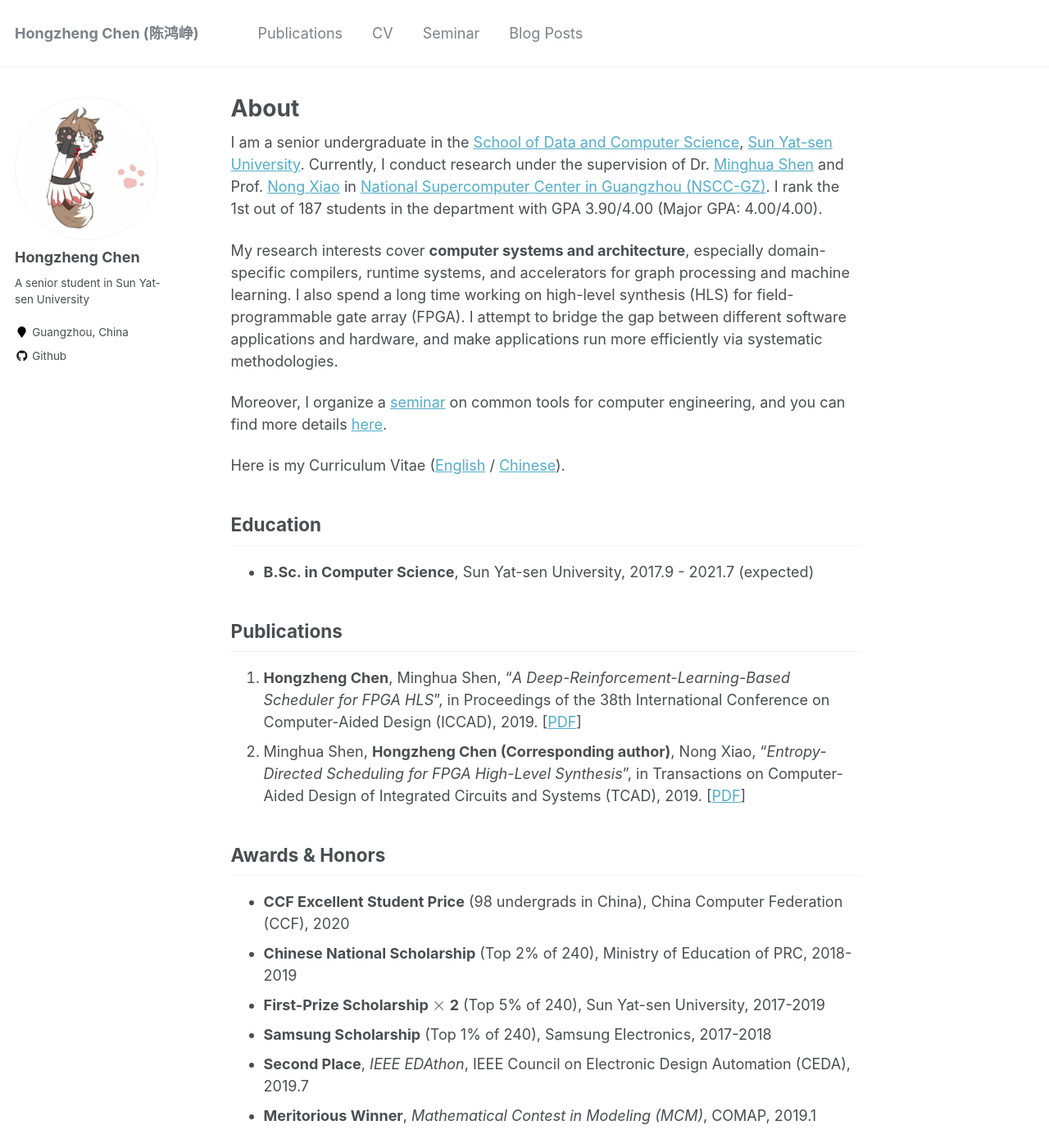
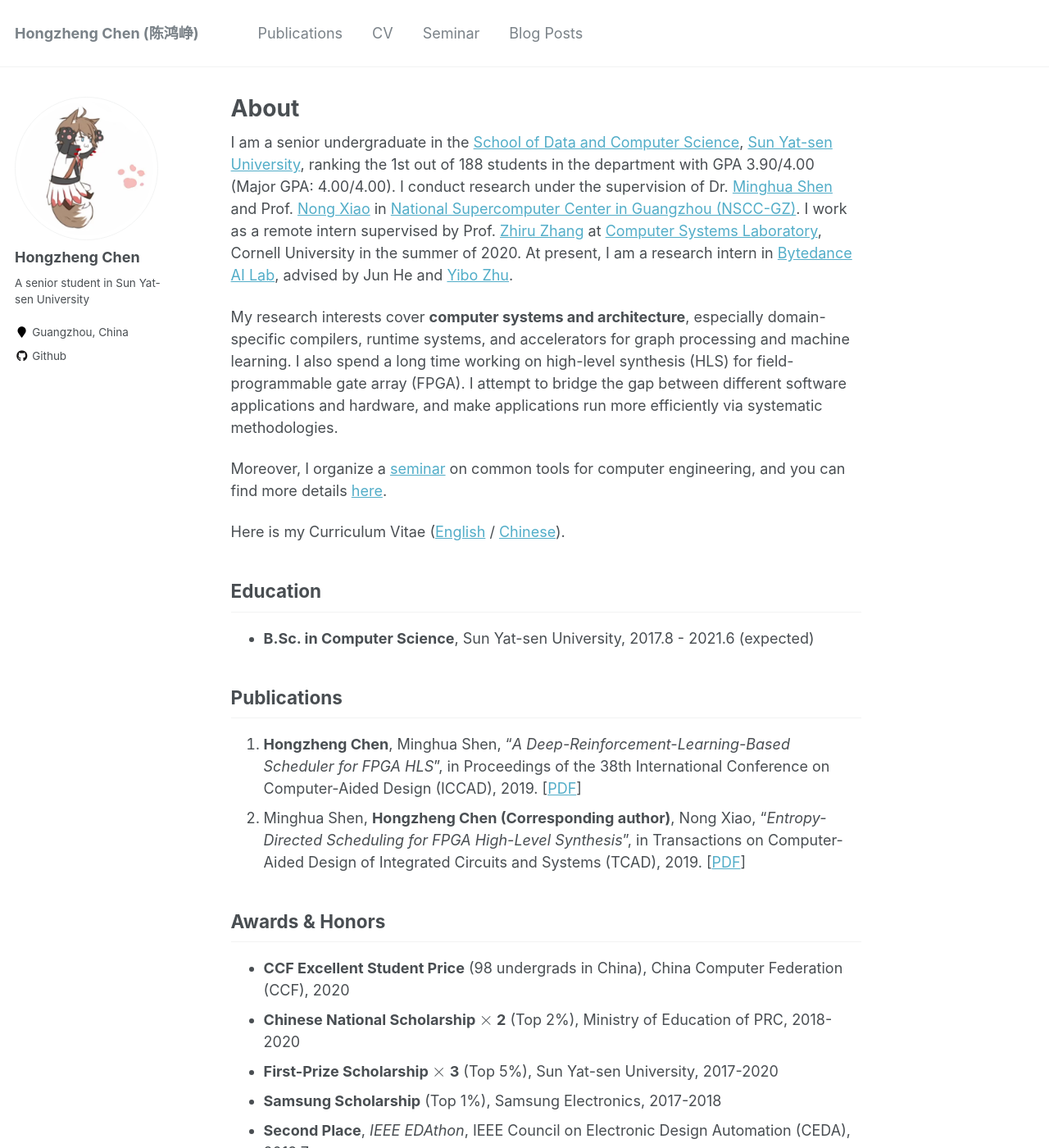
Before and after one commit to Ewenwan/chhzh123.github.io, a Jekyll site: the page built from _pages/about.md, in a window 1280 px wide and 1400 px high. Shown: the whole window at 82% size. Built offline with Jekyll 4.4.1, drawn with Linux system fonts in a browser that asks for light colours; formulas are drawn with MathJax 3.

Commit message:
[about] Update experience and awards

```diff
--- a/_pages/about.md
+++ b/_pages/about.md
@@ -8,7 +8,7 @@ redirect_from:
   - /about.html
 ---
 
-I am a senior undergraduate in the [School of Data and Computer Science](http://sdcs.sysu.edu.cn/), [Sun Yat-sen University](http://www.sysu.edu.cn/2012/en/index.htm). Currently, I conduct research under the supervision of Dr. [Minghua Shen](https://ceca.pku.edu.cn/people/alumni_postgrad/class2017g/1206157.htm) and Prof. [Nong Xiao](http://sdcs.sysu.edu.cn/content/2484) in [National Supercomputer Center in Guangzhou (NSCC-GZ)](http://en.nscc-gz.cn/index.html). I rank the 1st out of 187 students in the department with GPA 3.90/4.00 (Major GPA: 4.00/4.00).
+I am a senior undergraduate in the [School of Data and Computer Science](http://sdcs.sysu.edu.cn/), [Sun Yat-sen University](http://www.sysu.edu.cn/2012/en/index.htm), ranking the 1st out of 188 students in the department with GPA 3.90/4.00 (Major GPA: 4.00/4.00). I conduct research under the supervision of Dr. [Minghua Shen](https://ceca.pku.edu.cn/people/alumni_postgrad/class2017g/1206157.htm) and Prof. [Nong Xiao](http://sdcs.sysu.edu.cn/content/2484) in [National Supercomputer Center in Guangzhou (NSCC-GZ)](http://en.nscc-gz.cn/index.html). I work as a remote intern supervised by Prof. [Zhiru Zhang](https://www.csl.cornell.edu/~zhiruz/index.html) at [Computer Systems Laboratory](https://zhang.ece.cornell.edu/), Cornell University in the summer of 2020. At present, I am a research intern in [Bytedance AI Lab](https://ailab.bytedance.com/), advised by Jun He and [Yibo Zhu](http://yibozhu.com/).
 
 My research interests cover **computer systems and architecture**, especially domain-specific compilers, runtime systems, and accelerators for graph processing and machine learning. I also spend a long time working on high-level synthesis (HLS) for field-programmable gate array (FPGA). I attempt to bridge the gap between different software applications and hardware, and make applications run more efficiently via systematic methodologies.
 
@@ -17,7 +17,7 @@ Moreover, I organize a [seminar](/seminar) on common tools for computer engineer
 Here is my Curriculum Vitae ([English](../files/HongzhengChen_CV.pdf) / [Chinese](../files/HongzhengChen_CV_zh.pdf)).
 
 ## Education
-* **B.Sc. in Computer Science**, Sun Yat-sen University, 2017.9 - 2021.7 (expected)
+* **B.Sc. in Computer Science**, Sun Yat-sen University, 2017.8 - 2021.6 (expected)
 
 ## Publications
 1. **Hongzheng Chen**, Minghua Shen, "*A Deep-Reinforcement-Learning-Based Scheduler for FPGA HLS*", in Proceedings of the 38th International Conference on Computer-Aided Design (ICCAD), 2019. [[PDF](https://ieeexplore.ieee.org/document/8942126)]
@@ -25,9 +25,9 @@ Here is my Curriculum Vitae ([English](../files/HongzhengChen_CV.pdf) / [Chinese
 
 ## Awards & Honors
 * **CCF Excellent Student Price** (98 undergrads in China), China Computer Federation (CCF), 2020
-* **Chinese National Scholarship** (Top 2% of 240), Ministry of Education of PRC, 2018-2019
-* **First-Prize Scholarship $\times$ 2** (Top 5% of 240), Sun Yat-sen University, 2017-2019
-* **Samsung Scholarship** (Top 1% of 240), Samsung Electronics, 2017-2018
+* **Chinese National Scholarship $\times$ 2** (Top 2%), Ministry of Education of PRC, 2018-2020
+* **First-Prize Scholarship $\times$ 3** (Top 5%), Sun Yat-sen University, 2017-2020
+* **Samsung Scholarship** (Top 1%), Samsung Electronics, 2017-2018
 * **Second Place**, *IEEE EDAthon*, IEEE Council on Electronic Design Automation (CEDA), 2019.7
 * **Meritorious Winner**, *Mathematical Contest in Modeling (MCM)*, COMAP, 2019.1
 
```
